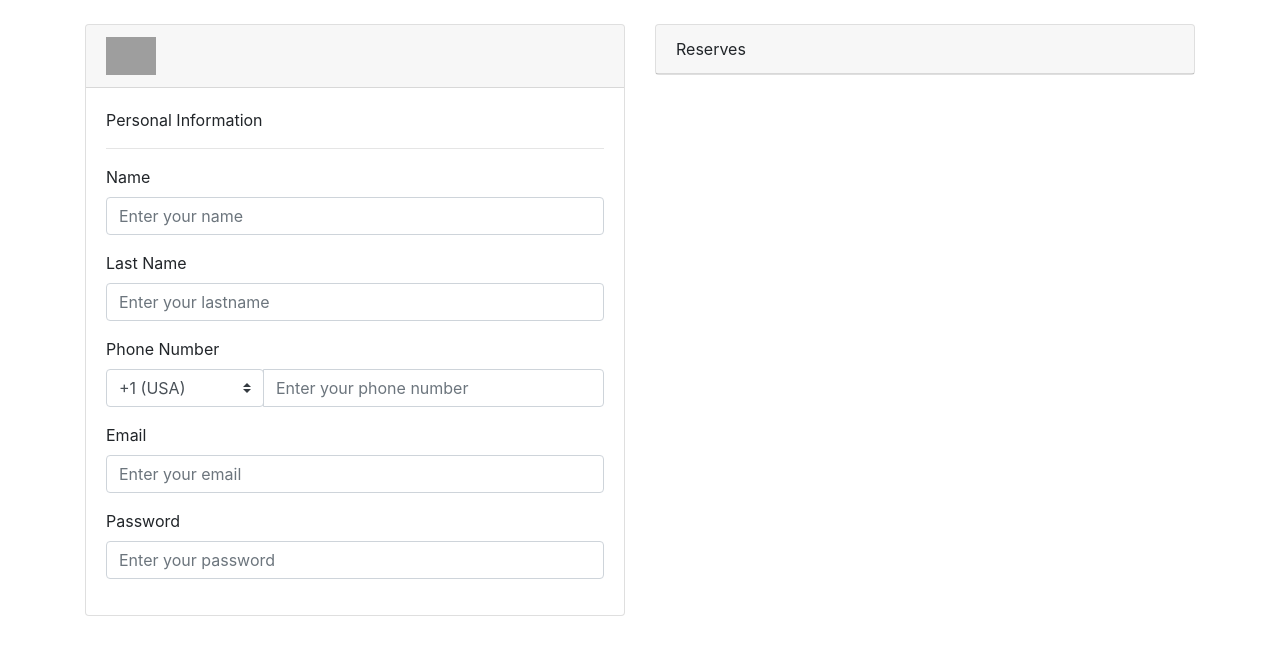
After one commit to albertrf02/ApartamentsFiguerencs, a PHP site: page /userpage.php in a window 1280 px wide. The commit adds this page. Shown: the top 655 px of the page. Run offline with PHP 8.4, Linux system fonts and the light colour scheme; some libraries are stand-ins or nearby versions; grey boxes are pictures that could not be loaded.

Commit message:
pagina info usuari

```diff
--- a/mvc/src/views/login.php
+++ b/mvc/src/views/login.php
@@ -4,7 +4,7 @@
 <head>
     <meta charset="UTF-8">
     <meta name="viewport" content="width=device-width, initial-scale=1.0">
-    <link rel="stylesheet" href="src/CSS/registre.css">
+    <link rel="stylesheet" href="registre.css">
     <link rel="stylesheet" href="https://stackpath.bootstrapcdn.com/bootstrap/4.5.2/css/bootstrap.min.css">
     <title>Login</title>
 </head>
--- /dev/null
+++ b/mvc/src/views/userpage.php
@@ -0,0 +1,76 @@
+<!DOCTYPE html>
+<html lang="en">
+
+<head>
+    <meta charset="UTF-8">
+    <meta name="viewport" content="width=device-width, initial-scale=1.0">
+    <link rel="stylesheet" href="https://stackpath.bootstrapcdn.com/bootstrap/4.5.2/css/bootstrap.min.css">
+    <title>User</title>
+</head>
+
+<body>
+    <div class="container mt-4">
+        <div class="row">
+
+            <div class="col-md-6">
+                <div class="back-link">
+                </div>
+                <div class="card">
+                    <div class="card-header">
+                        <img src="..\..\public\img\usuario.png" alt="" style="width: 50px">
+                    </div>
+                    <div class="card-body">
+                        <form>
+                            Personal Information
+                            <hr>
+                            <div class="form-group">
+                                <label for="name">Name</label>
+                                <input type="text" class="form-control" id="name" placeholder="Enter your name">
+                            </div>
+                            <div class="form-group">
+                                <label for="lastname">Last Name</label>
+                                <input type="text" class="form-control" id="lastname" placeholder="Enter your lastname">
+                            </div>
+                            <div class="form-group">
+                                <label for="phone">Phone Number</label>
+                                <div class="input-group">
+                                    <div class="input-group-prepend">
+                                        <select class="custom-select" id="phone-prefix">
+                                            <option value="+1">+1 (USA)</option>
+                                            <option value="+34">+34 (Spain)</option>
+                                            <option value="+44">+44 (UK)</option>
+                                            <option value="+49">+49 (Germany)</option>
+                                        </select>
+                                    </div>
+                                    <input type="tel" class="form-control" id="phone"
+                                        placeholder="Enter your phone number">
+                                </div>
+                            </div>
+                            <div class="form-group">
+                                <label for="email">Email</label>
+                                <input type="email" class="form-control" id="email" placeholder="Enter your email">
+                            </div>
+                            <div class="form-group">
+                                <label for="password">Password</label>
+                                <input type="password" class="form-control" id="password"
+                                    placeholder="Enter your password">
+                            </div>
+                        </form>
+                    </div>
+                </div>
+            </div>
+            <div class="col-md-6">
+                <div class="card">
+                    <div class="card-header">
+                        Reserves
+                    </div>
+                </div>
+            </div>
+        </div>
+    </div>
+    <script src="https://code.jquery.com/jquery-3.5.1.slim.min.js"></script>
+    <script src="https://cdn.jsdelivr.net/npm/@popperjs/core@2.5.3/dist/umd/popper.min.js"></script>
+    <script src="https://stackpath.bootstrapcdn.com/bootstrap/4.5.2/js/bootstrap.min.js"></script>
+</body>
+
+</html>
```
Also changed, not shown: mvc/public/img/usuario.png (added), mvc/src/views/Apartament.php (renamed from Apartament.php).
